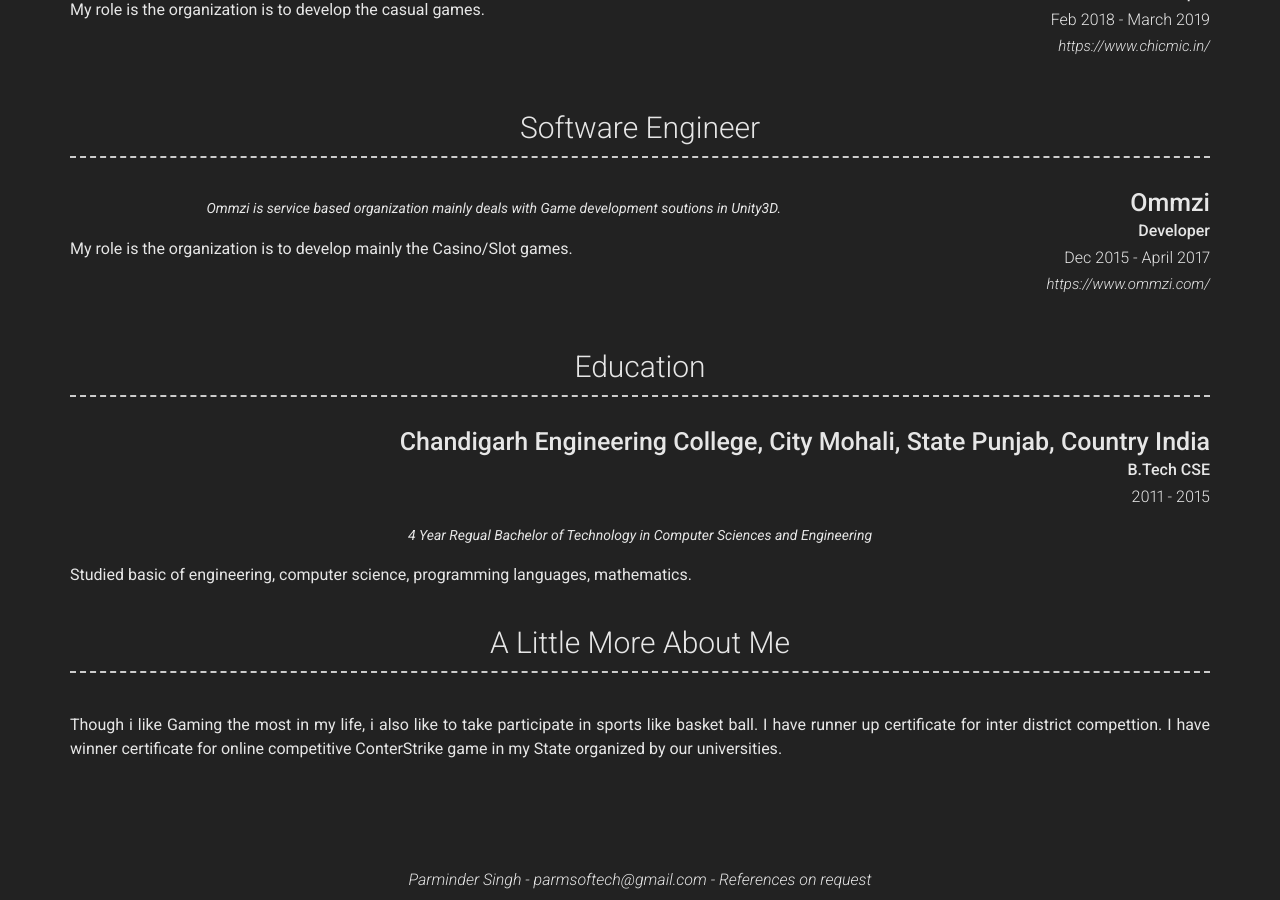
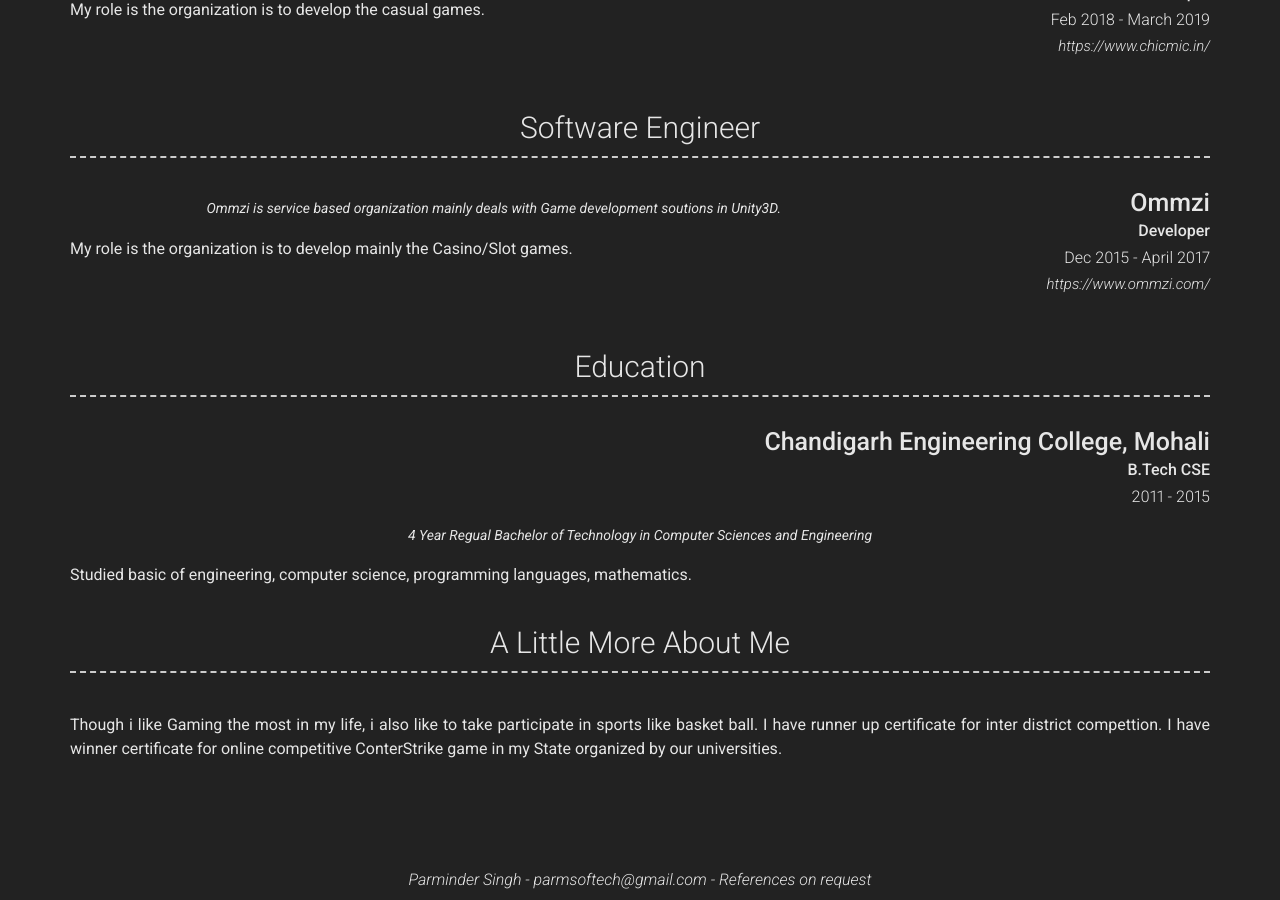
Before and after one commit to daydreamer-parminder/profile, a Jekyll site: the page built from index.md, in a window 1280 px wide and 900 px high, scrolled down 2832 px. Built offline with Jekyll 4.4.1, drawn with Linux system fonts in a browser that asks for light colours; nearby versions of some CDN libraries.

Commit message:
update college

```diff
--- a/_config.yml
+++ b/_config.yml
@@ -245,7 +245,7 @@ content:
     layout: list
     content:
       - layout: top-right
-        title: Chandigarh Engineering College, City Mohali, State Punjab, Country India
+        title: Chandigarh Engineering College, Mohali
         sub_title: B.Tech CSE
         caption: 2011 - 2015
         quote: >
```
